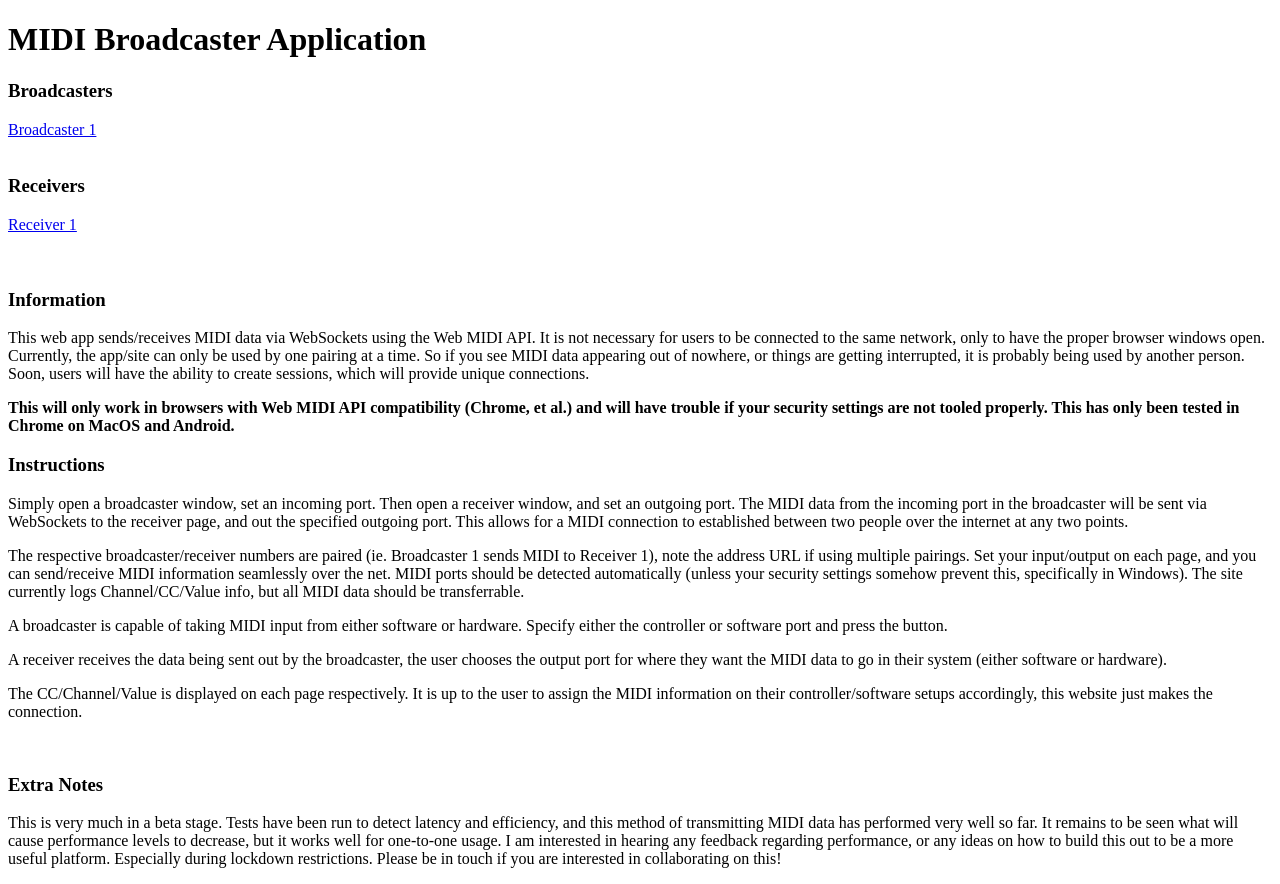
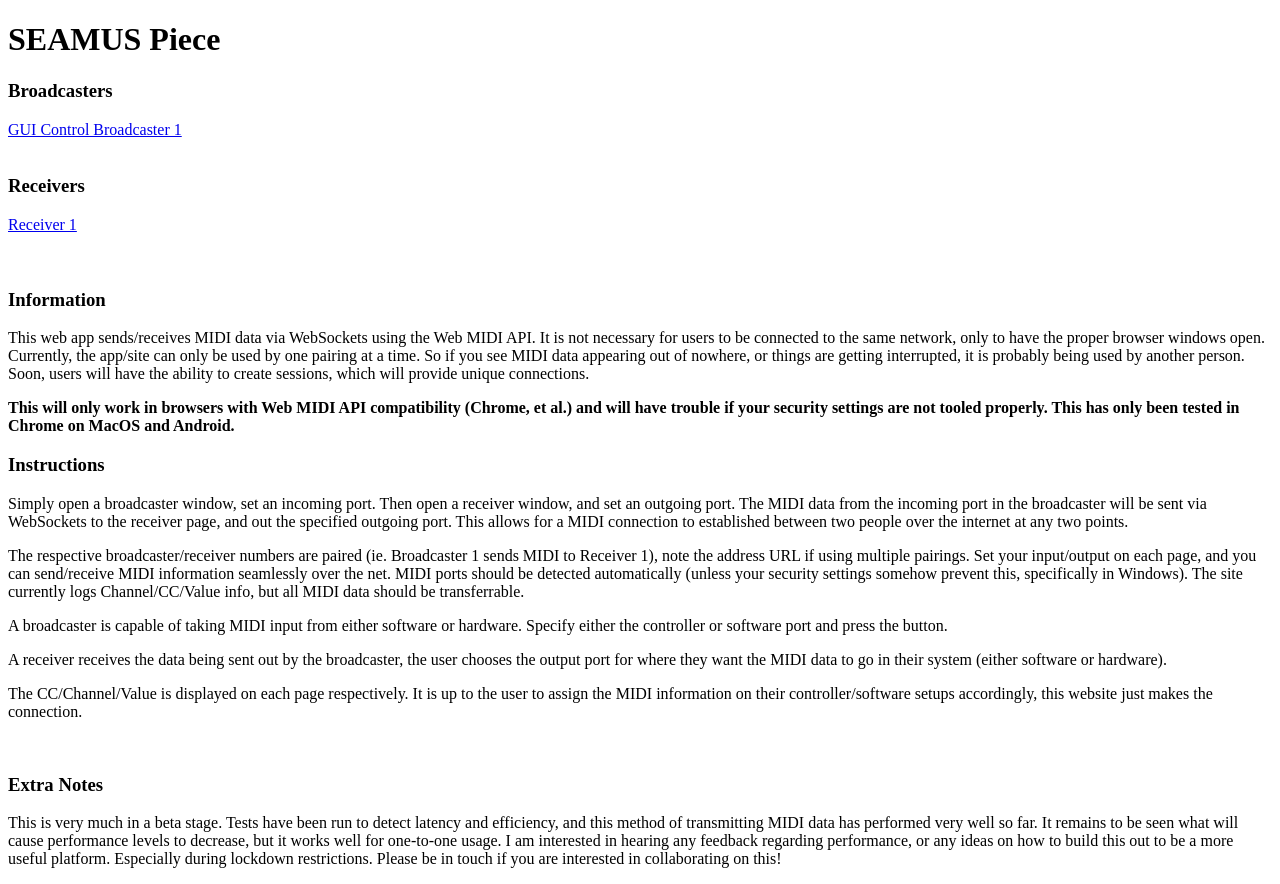
Before and after one commit to daniel-mckemie/decontrol, a website: page public/home.html in a window 1280 px wide. Drawn offline with nearby package versions, Linux system fonts and the light colour scheme.

Commit message:
homepage update

```diff
--- a/public/home.html
+++ b/public/home.html
@@ -14,9 +14,9 @@
 
 <body>
   <div>
-    <h1>MIDI Broadcaster Application</h1>
+    <h1>SEAMUS Piece</h1>
     <h3>Broadcasters</h3>
-    <a href="/broadcaster-1" target="_blank">Broadcaster 1</a> <br />
+    <a href="/gui-control-broadcaster-1" target="_blank">GUI Control Broadcaster 1</a> <br />
     <!-- <a href="/broadcaster-2" target="_blank">Broadcaster 2</a> <br /> -->
     <br />
 
```
